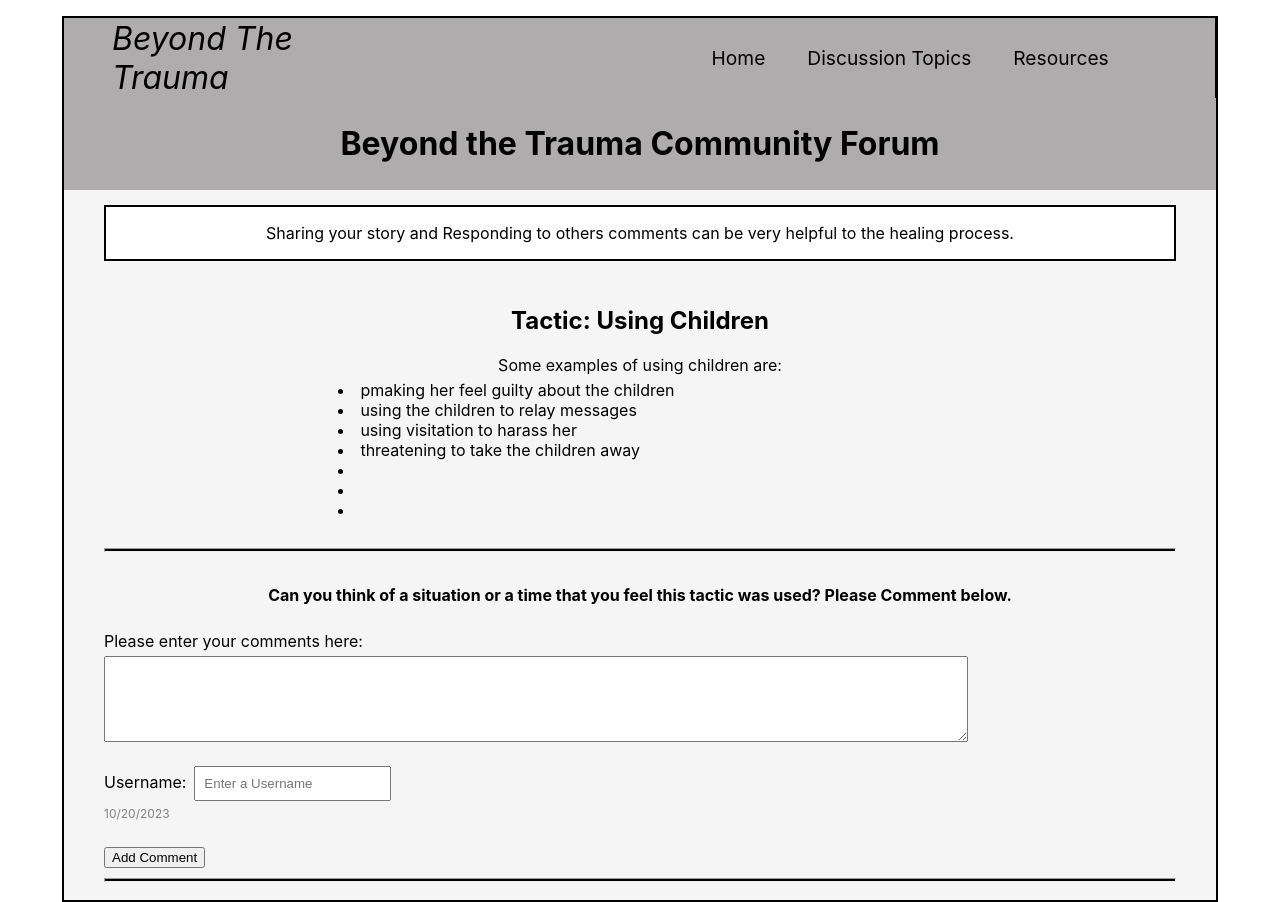
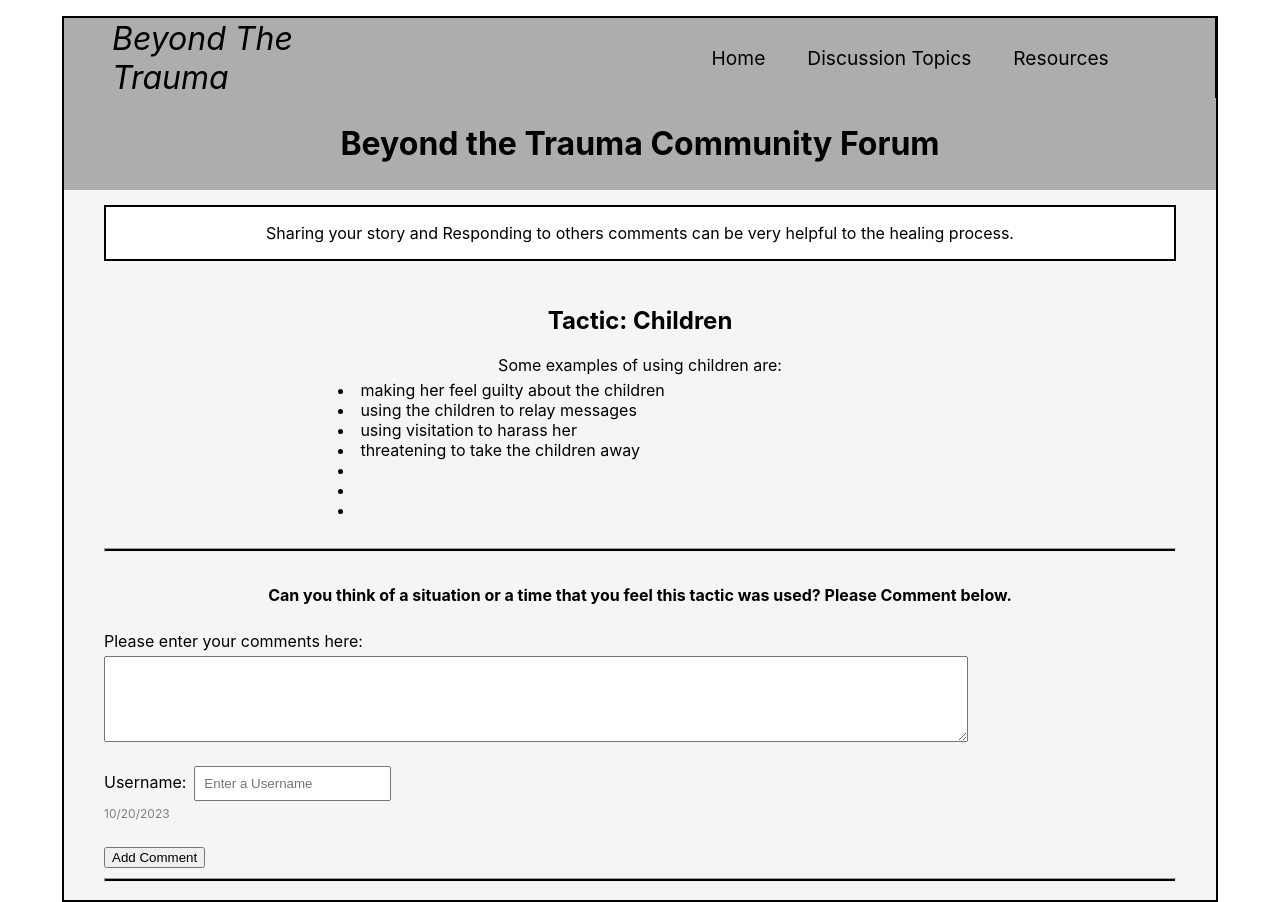
Before and after one commit to jengerred/Beyond-the-Trauma-Community-Forum, a React (Create React App) app: page /Tactic6 in a window 1280 px wide. Built offline with nearby package versions, Linux system fonts and the light colour scheme.

Commit message:
Update Tactic6.js
modifying title and list

```diff
--- a/src/pages/Tactic6.js
+++ b/src/pages/Tactic6.js
@@ -5,9 +5,9 @@ function Tactic6() {
   return (
  <>
     <ForumData
-   title="Using Children"
+   title="Children"
    text="Some examples of using children are:"
-   list ="pmaking her feel guilty about the children"
+   list ="making her feel guilty about the children"
    list2="using the children to relay messages"
    list3="using visitation to harass her"
    list4 = "threatening to take the children away"
```
